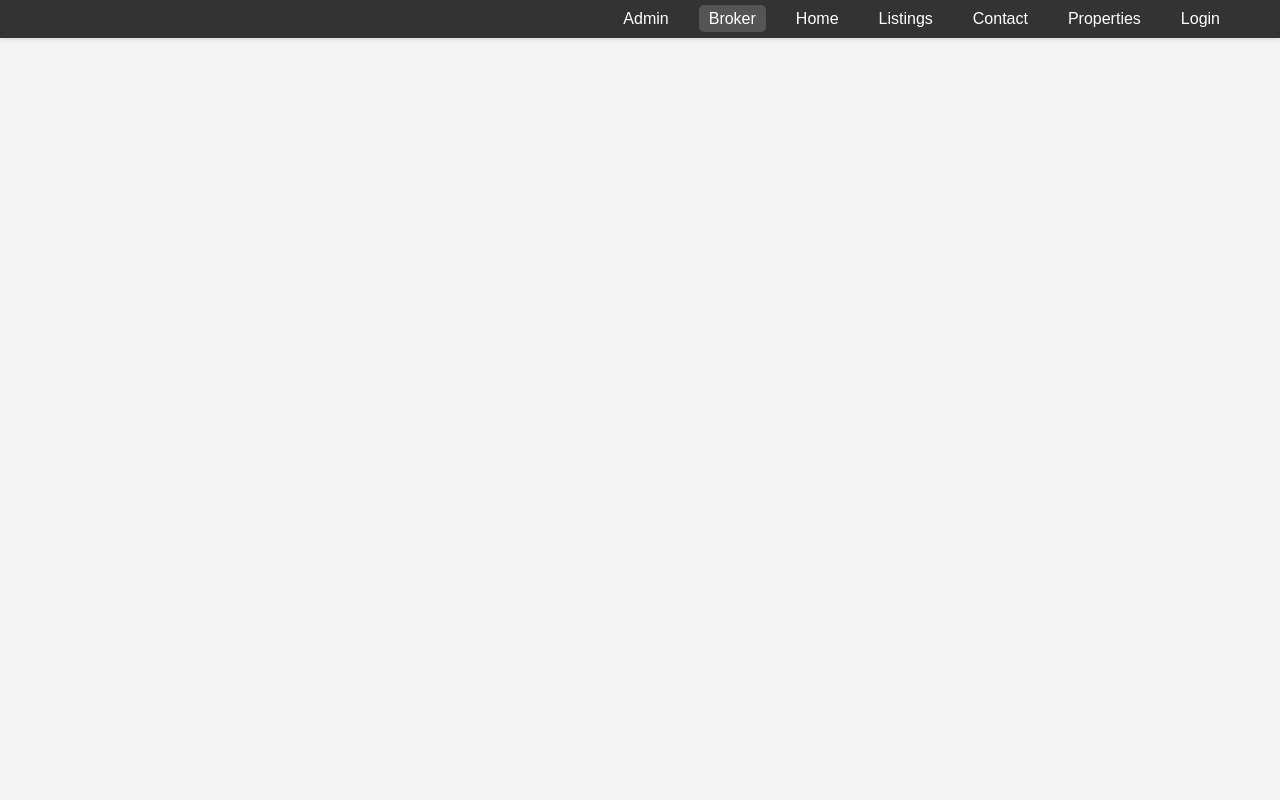
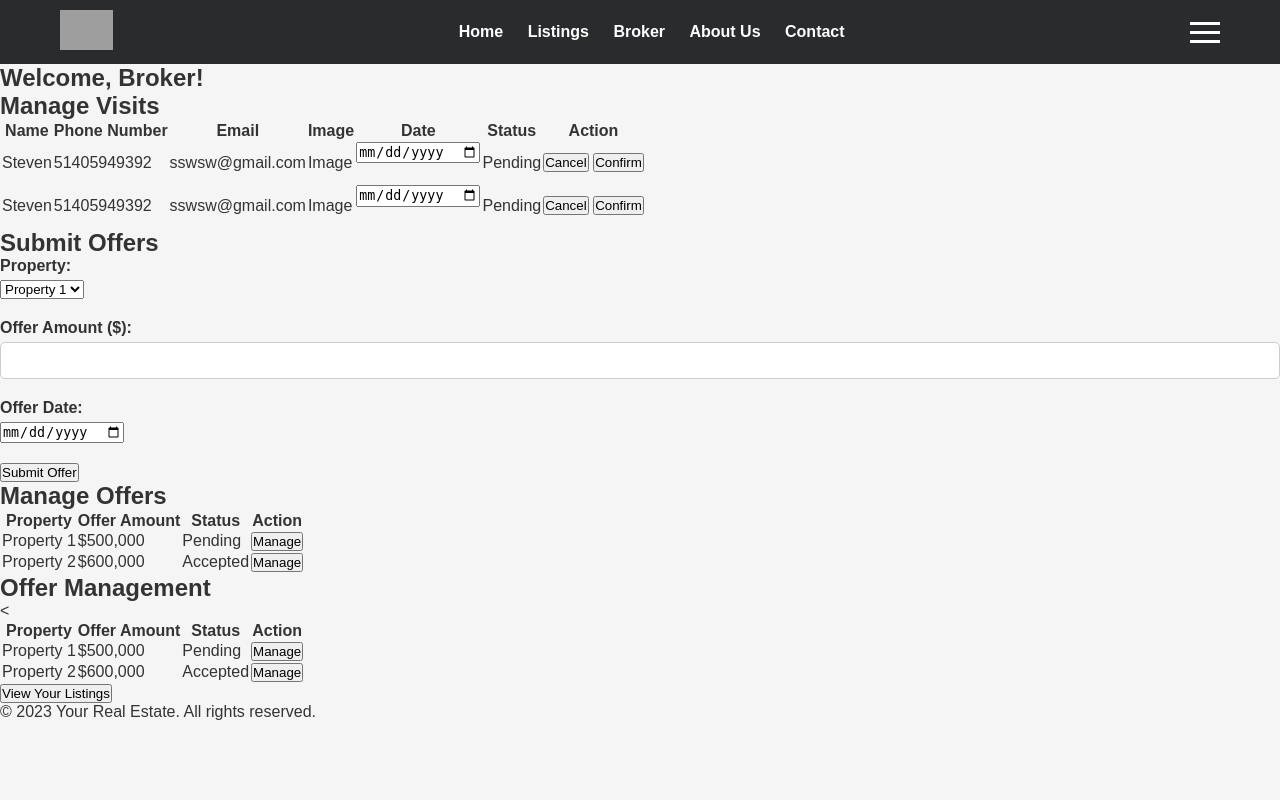
Before and after one commit to Gderhy/LSCopy, a PHP site: page /broker in a window 1280 px wide. Run offline with PHP 8.4, Linux system fonts and the light colour scheme; grey boxes are pictures that could not be loaded.

Commit message:
Update index.php
This is the front end for the broker

```diff
--- a/broker/index.php
+++ b/broker/index.php
@@ -1,27 +1,180 @@
 <!DOCTYPE html>
-
-<html>
+<html lang="en">
 <head>
     <meta charset="UTF-8">
-        <link rel="stylesheet" href="../navStyle.css">
-        <title></title>
+    <meta name="viewport" content="width=device-width, initial-scale=1.0">
+    <link rel="stylesheet" href="../FrontEnd-Rough/styles.css">
+    <title>Broker Page - Your Real Estate</title>
+</head>
+<body>
+    <header>
         <nav>
             <div class="logo">
+                <img src="logo.png" alt="Your Logo">
             </div>
-    <ul>
-        <li><a href="../admin">Admin</a></li>
-        <li><a href="" class="active">Broker</a></li>
-         <li><a href="../FrontEnd-Rough">Home</a></li>
-        <li><a href="../FrontEnd-Rough/listings.html">Listings</a></li>
-        <li><a href="../FrontEnd-Rough/contact.html">Contact</a></li>
-        <li><a href="../properties">Properties</a></li>
-        <li><a href="../login">Login</a></li>
+            <ul id="nav-links">
+                <li><a href="index.html">Home</a></li>
+                <li><a href="listings.html">Listings</a></li>
+                <li><a href="broker.html">Broker</a></li>
+                <li><a href="about.html">About Us</a></li>
+                <li><a href="contact.html">Contact</a></li>
             </ul>
+            <div class="menu-icon" onclick="toggleMobileMenu()">
+                <div class="bar"></div>
+                <div class="bar"></div>
+                <div class="bar"></div>
+            </div>
         </nav>
-    </head>
-    <body>
-        Hello World! bruh
+    </header>
+
+    <section class="broker-page">
+        <h1>Welcome, Broker!</h1>
+
+
+        <section class="manage-visits">
+            <h2>Manage Visits</h2>
+            <table class="visits-table">
+                <thead>
+                    <tr>
+                        <th>Name</th>
+                        <th>Phone Number</th>
+                        <th>Email </th>
+                        <th>Image</th>
+                        <th>Date</th>
+                        <th>Status</th>
+                        <th>Action</th>
+                    </tr>
+                </thead>
+                <tbody>
+                    <tr>
+                        <td>Steven</td>
+                        <td>51405949392</td>
+                        <td>sswsw@gmail.com</td>
+                        <td>Image</td>
+                        <td> <form>   <div class="form-group">
+
+                            <input type="date" id="offer-date" name="offer-date" required>
+                        </div></form></td>
+                        <td>Pending</button></td>
+                        <td><button onclick="cancelVisit(1)">Cancel</button>
+                            <button onclick="confirmVisit(1)">Confirm</button></td>
+                    </tr>
+                    <tr>
+                        <td>Steven</td>
+                        <td>51405949392</td>
+                        <td>sswsw@gmail.com</td>
+                        <td>Image</td>
+                        <td> <form>   <div class="form-group">
+
+                            <input type="date" id="offer-date" name="offer-date" required>
+                        </div></form></td>
+                        <td>Pending</button></td>
+                        <td><button onclick="cancelVisit(1)">Cancel</button>
+                            <button onclick="confirmVisit(1)">Confirm</button></td>
+                    </tr>
+
+                </tbody>
+            </table>
+        </section>
+
+
+<section class="submit-offers">
+    <h2>Submit Offers</h2>
+    <form class="submit-offers-form">
+        <div class="form-group">
+            <label for="property-select">Property:</label>
+            <select id="property-select" name="property-select">
+                <option value="property1">Property 1</option>
+                <option value="property2">Property 2</option>
+
+            </select>
+        </div>
+        <div class="form-group">
+            <label for="offer-amount">Offer Amount ($):</label>
+            <input type="text" id="offer-amount" name="offer-amount" required>
+        </div>
+        <div class="form-group">
+            <label for="offer-date">Offer Date:</label>
+            <input type="date" id="offer-date" name="offer-date" required>
+        </div>
+        <button type="button" onclick="submitOffer()">Submit Offer</button>
+    </form>
+</section>
+
+
+
+        <section class="manage-visits">
+            <h2>Manage Offers</h2>
+            <table class="offers-table">
+                <thead>
+                    <tr>
+                        <th>Property</th>
+                        <th>Offer Amount</th>
+                        <th>Status</th>
+                        <th>Action</th>
+                    </tr>
+                </thead>
+                <tbody>
+                    <tr>
+                        <td>Property 1</td>
+                        <td>$500,000</td>
+                        <td>Pending</td>
+                        <td><button onclick="manageOffer(1)">Manage</button></td>
+                    </tr>
+                    <tr>
+                        <td>Property 2</td>
+                        <td>$600,000</td>
+                        <td>Accepted</td>
+                        <td><button onclick="manageOffer(2)">Manage</button></td>
+                    </tr>
+
+                </tbody>
+            </table>
+        </section>
+
+
+        <section class="offer-management">
+            <h2>Offer Management</h2>
+            <table class="offer-management-table">
+                <thead>
+                    <tr>
+                        <th>Property</th>
+                        <th>Offer Amount</th>
+                        <th>Status</th>
+                        <th>Action</th>
+                    </tr>
+                </thead>
+                <tbody>
+                    <tr>
+                        <td>Property 1</td>
+                        <td>$500,000</td>
+                        <td>Pending</td>
+                        <td><button onclick="manageOffer(1)">Manage</button></td>
+                    </tr>
+                    <tr>
+                        <td>Property 2</td>
+                        <td>$600,000</td>
+                        <td>Accepted</td>
+                        <td><button onclick="manageOffer(2)">Manage</button></td>
+                    </tr>
+                    <
+                </tbody>
+            </table>
+        </section>
+
+        <div class="view-listings">
+            <a href="listings.html">
+                <button>View Your Listings</button>
+            </a>
+        </div>
+    </section>
+
+    <footer>
+        <p>&copy; 2023 Your Real Estate. All rights reserved.</p>
+    </footer>
+    <script src="script.js"></script>
 </body>
 </html>
+
 <script src="https://ajax.googleapis.com/ajax/libs/jquery/3.6.0/jquery.min.js"></script>
 <script src="import_data.js"></script>
```
Lines whose indentation alone changed are shown as unchanged.
